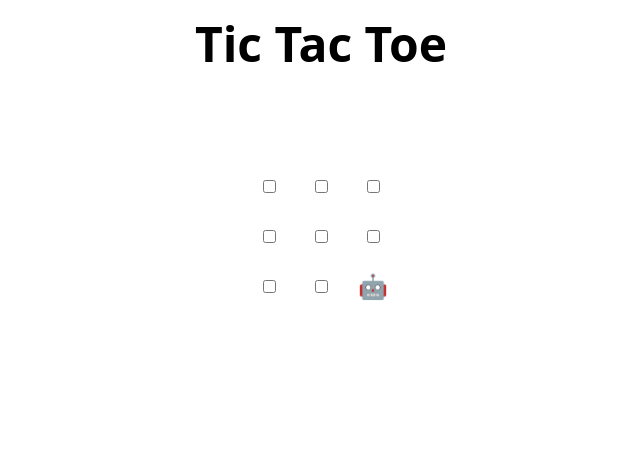
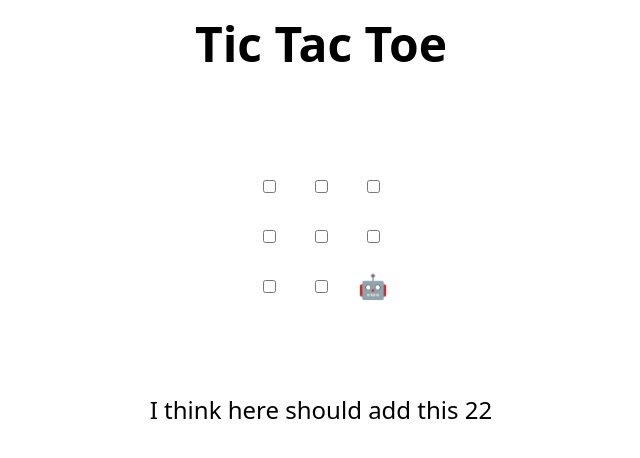
Before and after one commit to John5821/skills-review-pull-requests, a plain HTML site: page index.html in a window 1280 px wide. Shown: the whole page, without its empty margins (319-959 px from the left). Drawn offline with Linux system fonts and the light colour scheme.

Commit message:
Update index.html

```diff
--- a/index.html
+++ b/index.html
@@ -48,7 +48,7 @@
 </table>
 
 <h2 hidden>Game over, refresh to play again 🧑‍💻 🤖!</h2>
-
+I think here should add this 22
 <script>
   // Initialization
   const boxes = Array.from(document.querySelectorAll("td"));
```
